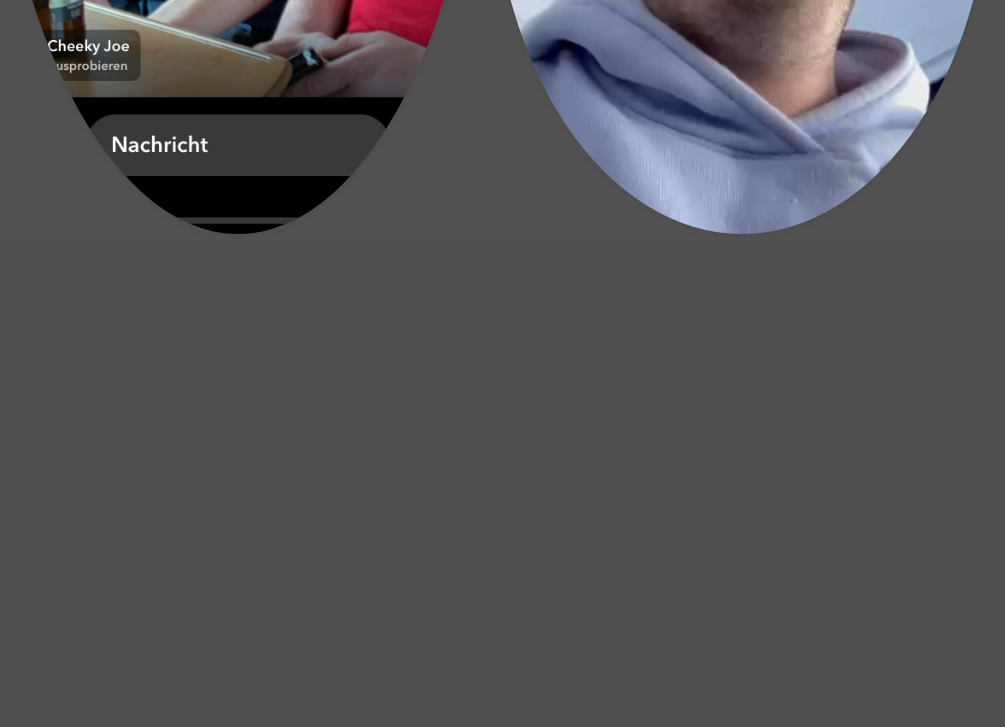
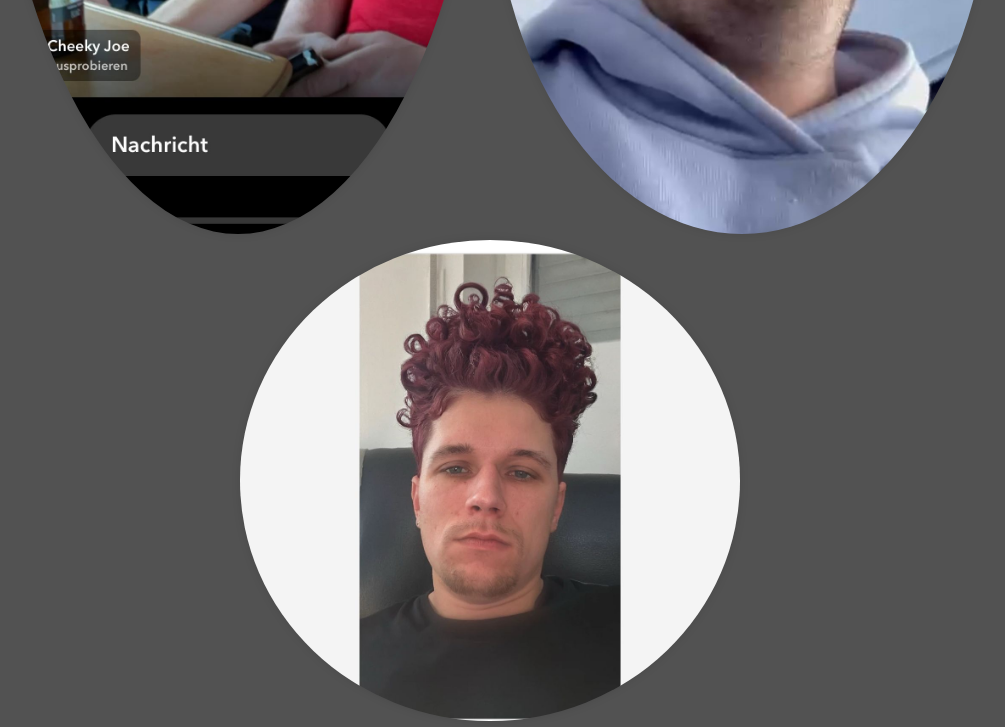
Before and after one commit to domicpm/Portfolio, a Django app: page /contact/ in a window 1280 px wide. Shown: the part 2045-2772 px from the top of the page, without its empty margins (150-1155 px from the left). Before the commit the page ends 2279 px from the top, so only its background shows below. Run offline with Django 5.2, Linux system fonts and the light colour scheme.

Commit message:
new picture

```diff
--- a/myPortfolio/templates/contact.html
+++ b/myPortfolio/templates/contact.html
@@ -194,6 +194,7 @@
     </div>
     <img src="{% static 'images/gerri.jpeg' %}" width="500" style="border-radius: 50%; box-shadow: 0 0 10px rgba(0,0,0,0.1);" />
     <img src="{% static 'images/schulle.jpeg' %}" width="500" style="border-radius: 50%; box-shadow: 0 0 10px rgba(0,0,0,0.1);" />
+    <img src="{% static 'images/axel.jpeg' %}" width="500" style="border-radius: 50%; box-shadow: 0 0 10px rgba(0,0,0,0.1);" />
 
 
  </body>
```
Also changed, not shown: myPortfolio/static/images/axel.jpeg (added).
